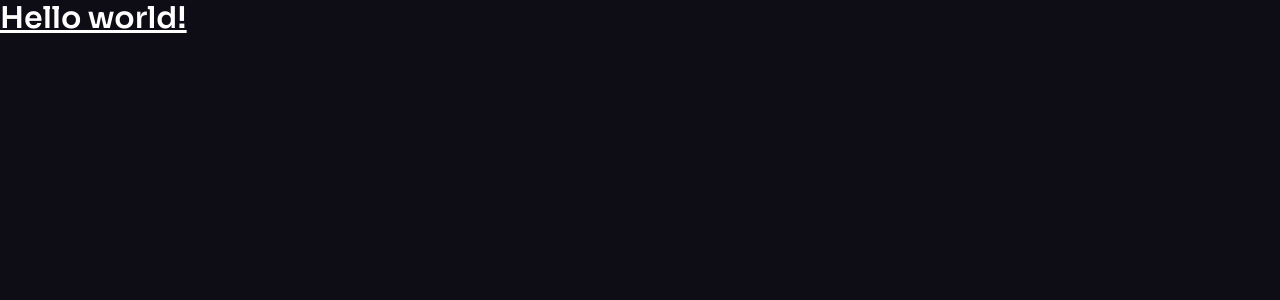
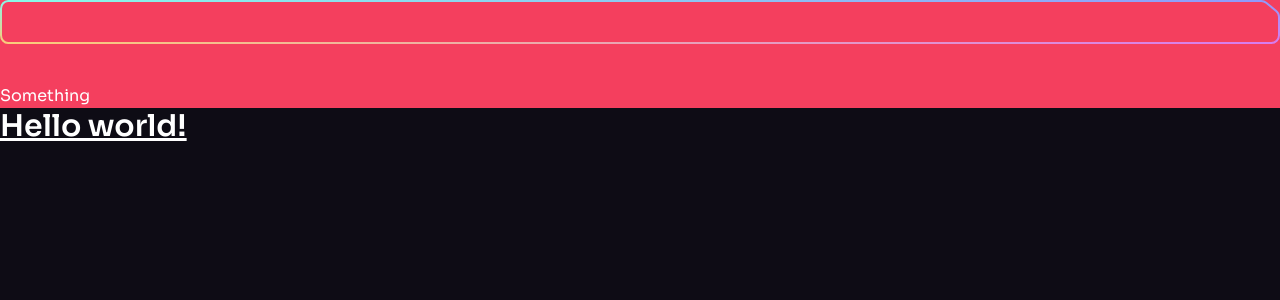
Before and after one commit to andryariadi/brainwave, a React (Vite) app: page / in a window 1280 px wide. Shown: the top 300 px of the page. Built offline with nearby package versions, Linux system fonts and the light colour scheme.

Commit message:
add button component

```diff
--- a/index.html
+++ b/index.html
@@ -2,7 +2,7 @@
 <html lang="en">
   <head>
     <meta charset="UTF-8" />
-    <link rel="icon" type="image/svg+xml" href="/vite.svg" />
+    <link rel="icon" type="image/svg+xml" href="./src/assets/brainwave-symbol.svg" />
     <meta name="viewport" content="width=device-width, initial-scale=1.0" />
     <title>Brainwave</title>
   </head>
--- a/src/App.jsx
+++ b/src/App.jsx
@@ -1,9 +1,16 @@
-function App() {
+import ButtonGradient from "./assets/svg/ButtonGradient";
+import Button from "./components/Button";
+
+const App = () => {
   return (
     <>
+      <div className="bg-rose-500 pt-[4.75rem] lg:pt-[5.25rem] overflow-hidden">
+        <Button>Something</Button>
+      </div>
       <h1 className="text-3xl font-bold underline">Hello world!</h1>
+      <ButtonGradient />
     </>
   );
-}
+};
 
 export default App;
--- /dev/null
+++ b/src/components/Button.jsx
@@ -0,0 +1,14 @@
+import ButtonSvg from "../assets/svg/ButtonSvg";
+
+const Button = ({ className, href, onClick, children, px, white }) => {
+  const renderButton = () => (
+    <button>
+      <span>{children}</span>
+      {ButtonSvg(white)}
+    </button>
+  );
+
+  return renderButton();
+};
+
+export default Button;
```
